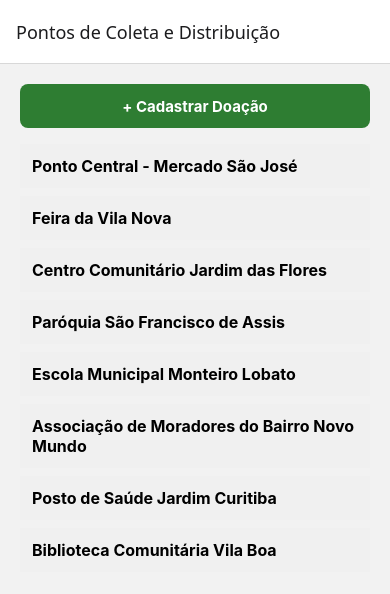
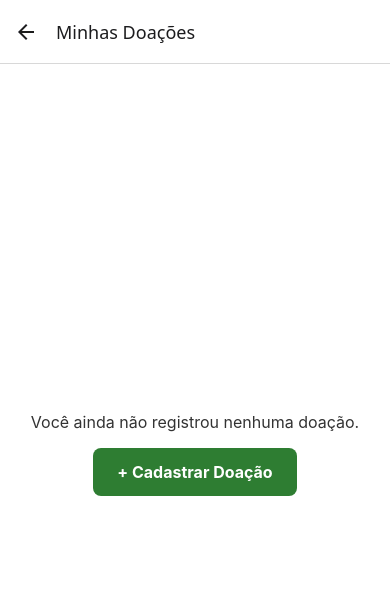
Before and after one commit to SaraOliveira-404/instituto-mao-amiga, a React Native app: screen /MinhasDoacoes in a window 390 px wide. Shown: the top 594 px of the page. Built offline with nearby package versions, Linux system fonts and the light colour scheme.

Commit message:
feat: Tela de histórico com , refs #9

```diff
--- a/App.tsx
+++ b/App.tsx
@@ -4,7 +4,9 @@ import { SafeAreaProvider } from 'react-native-safe-area-context';
 import ListaPontos from './src/telas/ListaPontos';
 import DetalhePonto from './src/telas/DetalhePonto';
 import CadastroDoacao from './src/telas/CadastroDoacao';
+import MinhasDoacoes from './src/telas/MinhasDoacoes';
 import type { RootStackParamList } from './src/tipos';
+
 
 const Stack = createNativeStackNavigator<RootStackParamList>();
 
@@ -28,6 +30,11 @@ export default function App() {
             component={CadastroDoacao}
             options={{ title: 'Cadastrar Doação' }}
           />
+          <Stack.Screen
+            name="MinhasDoacoes"
+            component={MinhasDoacoes}
+            options={{ title: 'Minhas Doações' }}
+          />
         </Stack.Navigator>
       </NavigationContainer>
     </SafeAreaProvider>
--- a/src/componentes/ItemDoacao.tsx
+++ b/src/componentes/ItemDoacao.tsx
@@ -1,3 +1,4 @@
+import { memo } from 'react'; //NOVO: memo evita redesenhar o item quando nada nele mudou
 import { View, Text, StyleSheet } from 'react-native';
 import type { Doacao } from '../tipos';
 
@@ -22,7 +23,7 @@ function Linha({ rotulo, valor }: { rotulo: string; valor: string }) {
   );
 }
 
-export function ItemDoacao({ doacao }: { doacao: Doacao }) {
+export const ItemDoacao = memo(function ItemDoacao({ doacao }: { doacao: Doacao }) {
   return (
     <View style={styles.item}>
       <Text style={styles.titulo}>{doacao.tipoItem}</Text>
@@ -36,7 +37,7 @@ export function ItemDoacao({ doacao }: { doacao: Doacao }) {
       </Text>
     </View>
   );
-}
+});
 
 const styles = StyleSheet.create({
   item: {
--- a/src/telas/CadastroDoacao.tsx
+++ b/src/telas/CadastroDoacao.tsx
@@ -10,10 +10,9 @@ import {
     Platform,
 } from 'react-native';
 import { SafeAreaView } from 'react-native-safe-area-context';
-import type { Doacao, Ponto } from '../tipos';
+import type { Ponto } from '../tipos';
 import { pontosMock } from '../dados/Pontos';
-import { listarDoacoes, salvarDoacao, carregarRascunho, salvarRascunho } from '../dados/Doacoes';
-import { ItemDoacao } from '../componentes/ItemDoacao';
+import { salvarDoacao, carregarRascunho, salvarRascunho } from '../dados/Doacoes';
 
 export default function CadastroDoacao() {
     const [tipoItem, setTipoItem] = useState('');
@@ -24,17 +23,14 @@ export default function CadastroDoacao() {
     const [erroQuantidade, setErroQuantidade] = useState('');
     const [erroPontoDestino, setErroPontoDestino] = useState('');
 
-    const [doacoes, setDoacoes] = useState<Doacao[]>([]);
     const [pontoSelecionado, setPontoSelecionado] = useState<Ponto | null>(null);
     const [mostrarPontos, setMostrarPontos] = useState(false);
     const [carregado, setCarregado] = useState(false);
+    const [mensagemSucesso, setMensagemSucesso] = useState('');
 
-    // Carregar doações salvas
+    // Carregar o rascunho salvo
     useEffect(() => {
         (async () => {
-            const salvas = await listarDoacoes();
-            setDoacoes(salvas);
-
             const r = await carregarRascunho();
             if (r) {
                 setTipoItem(r.tipoItem);
@@ -48,6 +44,7 @@ export default function CadastroDoacao() {
         })();
     }, []);
 
+    //Guarda o rascunho sempre que algum campo mudar, mas só depois que o rascunho inicial for carregado
     useEffect(() => {
         if (!carregado) return;
         const vazio = !tipoItem && !quantidade && !pontoDestino;
@@ -62,6 +59,15 @@ export default function CadastroDoacao() {
                 }
         );
     }, [carregado, tipoItem, quantidade, pontoDestino, pontoSelecionado]);
+
+    //Faz a mensagem de sucesso sumir sozinha depois de 1 segundos
+    useEffect(() => {
+        if (mensagemSucesso === '') return;
+
+        const timer = setTimeout(() => setMensagemSucesso(''), 1000);
+
+        return () => clearTimeout(timer);
+    }, [mensagemSucesso]);
 
     // Validação do tipo do item (não pode ser vazio)
     function validarTipoItem(valor: string) {
@@ -123,6 +129,8 @@ export default function CadastroDoacao() {
 
     // Cadastrar doação
     async function handleCadastrar() {
+        setMensagemSucesso('');
+
         validarTipoItem(tipoItem);
         validarQuantidade(quantidade);
 
@@ -145,7 +153,7 @@ export default function CadastroDoacao() {
 
         if (!novaDoacao) return;
 
-        setDoacoes([novaDoacao, ...doacoes]);
+        setMensagemSucesso(`Doação cadastrada com sucesso!`);
 
         // Limpar formulário
         setTipoItem('');
@@ -171,6 +179,8 @@ export default function CadastroDoacao() {
                     contentContainerStyle={styles.scrollContent}
                     keyboardShouldPersistTaps="handled"
                 >
+                    <Text style={styles.titulo}>Cadastro de Doação</Text>
+
                     <View style={styles.campo}>
                         <Text style={styles.label}>Tipo do item</Text>
 
@@ -254,19 +264,8 @@ export default function CadastroDoacao() {
                         </Text>
                     </TouchableOpacity>
 
-                    {doacoes.length > 0 && (
-                        <View style={styles.listaContainer}>
-                            <Text style={styles.listaTitulo}>
-                                Doações cadastradas
-                            </Text>
-
-                            {doacoes.map((d) => (
-                                <ItemDoacao
-                                    key={d.id}
-                                    doacao={d}
-                                />
-                            ))}
-                        </View>
+                    {mensagemSucesso !== '' && (
+                        <Text style={styles.sucesso}>{mensagemSucesso}</Text>
                     )}
                 </ScrollView>
             </KeyboardAvoidingView>
@@ -365,14 +364,12 @@ const styles = StyleSheet.create({
         fontSize: 16,
     },
 
-    listaContainer: {
-        marginTop: 24,
-    },
-
-    listaTitulo: {
-        fontSize: 16,
-        fontWeight: 'bold',
-        marginBottom: 8,
-        color: '#1B3A5C',
+    //NOVO: estilo do aviso de sucesso
+    sucesso: {
+        color: '#2e7d32',
+        fontSize: 15,
+        fontWeight: '600',
+        textAlign: 'center',
+        marginTop: 16,
     },
 });
--- a/src/telas/ListaPontos.tsx
+++ b/src/telas/ListaPontos.tsx
@@ -23,6 +23,13 @@ function ListaPontos({ navigation }: Props) {
       >
         <Text style={styles.botaoCadastroTexto}>+ Cadastrar Doação</Text>
       </TouchableOpacity>
+      <TouchableOpacity
+        style={styles.botaoHistorico}
+        onPress={() => navigation.navigate('MinhasDoacoes')}
+      >
+        <Text style={styles.botaoCadastroTexto}>Minhas Doações</Text>
+      </TouchableOpacity>
+
       <FlatList
         data={pontosMock}
         keyExtractor={(ponto) => ponto.id}
@@ -55,6 +62,16 @@ const styles = StyleSheet.create({
     padding: 12,
     alignItems: 'center',
     justifyContent: 'center',
+    marginBottom: 12,
+    minHeight: 44,
+  },
+
+  botaoHistorico: {
+    backgroundColor: '#1B3A5C',
+    borderRadius: 8,
+    padding: 12,
+    alignItems: 'center',
+    justifyContent: 'center',
     marginBottom: 16,
     minHeight: 44,
   },
--- /dev/null
+++ b/src/telas/MinhasDoacoes.tsx
@@ -0,0 +1,67 @@
+import { useCallback, useState } from 'react';
+import { Text, TouchableOpacity, FlatList, View, StyleSheet } from 'react-native';
+import { SafeAreaView } from 'react-native-safe-area-context';
+import { useFocusEffect } from '@react-navigation/native';
+import type { NativeStackScreenProps } from '@react-navigation/native-stack';
+import type { RootStackParamList, Doacao } from '../tipos';
+import { listarDoacoes } from '../dados/Doacoes';
+import { ItemDoacao } from '../componentes/ItemDoacao';
+
+type Props = NativeStackScreenProps<RootStackParamList, 'MinhasDoacoes'>;
+
+export default function MinhasDoacoes({ navigation }: Props) {
+  const [doacoes, setDoacoes] = useState<Doacao[]>([]);
+  const [carregando, setCarregando] = useState(true);
+
+  useFocusEffect(
+    useCallback(() => {
+      listarDoacoes().then((lista) => {
+        setDoacoes(lista);
+        setCarregando(false);
+      });
+    }, [])
+  );
+
+  if (carregando) return null;
+
+  return (
+    <SafeAreaView style={styles.container} edges={['bottom', 'left', 'right']}>
+      <FlatList
+        data={doacoes}
+        keyExtractor={(doacao) => doacao.id}
+        renderItem={({ item }) => <ItemDoacao doacao={item} />}
+        contentContainerStyle={doacoes.length === 0 ? styles.vazioContainer : styles.lista}
+
+        ListEmptyComponent={
+          <View style={styles.vazio}>
+            <Text style={styles.vazioTexto}>Você ainda não registrou nenhuma doação.</Text>
+            <TouchableOpacity
+              style={styles.botao}
+              onPress={() => navigation.navigate('CadastroDoacao')}
+            >
+              <Text style={styles.botaoTexto}>+ Cadastrar Doação</Text>
+            </TouchableOpacity>
+          </View>
+        }
+      />
+    </SafeAreaView>
+  );
+}
+
+const styles = StyleSheet.create({
+  container: { flex: 1, backgroundColor: '#fff' },
+  lista: { padding: 20 },
+  vazioContainer: { flexGrow: 1, justifyContent: 'center', padding: 20 },
+  vazio: { alignItems: 'center' },
+  vazioTexto: { fontSize: 16, color: '#333333', textAlign: 'center', marginBottom: 16 },
+  botao: {
+    backgroundColor: '#2e7d32',
+    borderRadius: 8,
+    paddingVertical: 14,
+    paddingHorizontal: 24,
+    alignItems: 'center',
+    justifyContent: 'center',
+    minHeight: 44,
+  },
+  botaoTexto: { color: '#fff', fontWeight: 'bold', fontSize: 16 },
+});
--- a/src/tipos.ts
+++ b/src/tipos.ts
@@ -18,4 +18,5 @@ export type RootStackParamList = {
   ListaPontos: undefined;
   DetalhePonto: { pontoId: string };
   CadastroDoacao: undefined;
+  MinhasDoacoes: undefined;
 };
```
